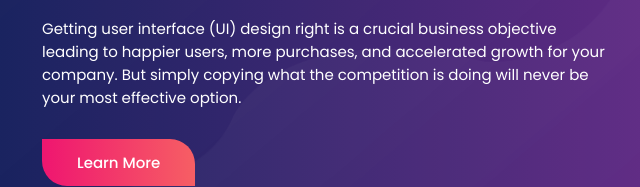
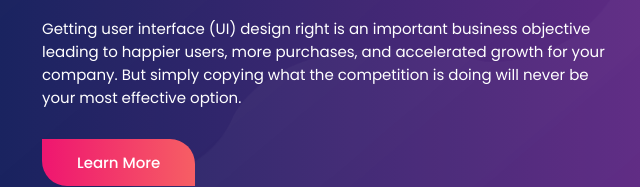
Before and after one commit to jwilliampope/sadee_site, a plain HTML site: page index.html in a window 1280 px wide. Shown: the part 426-613 px from the top of the page, 13-653 px from the left. Drawn offline with nearby package versions, Linux system fonts and the light colour scheme.

Commit message:
Update index.html

```diff
--- a/index.html
+++ b/index.html
@@ -73,7 +73,7 @@
             <p class="hero-subtitle">UX/UI Design</p>
             <h2 class="h2 hero-title">Design Interfaces That Users Love</h2>
             <p class="hero-text">
-              Getting user interface (UI) design right is a crucial business objective leading to happier users, more
+              Getting user interface (UI) design right is an important business objective leading to happier users, more
               purchases, and accelerated growth for your company. But simply copying what the competition is doing
               will never be your most effective option.
             </p>
```
